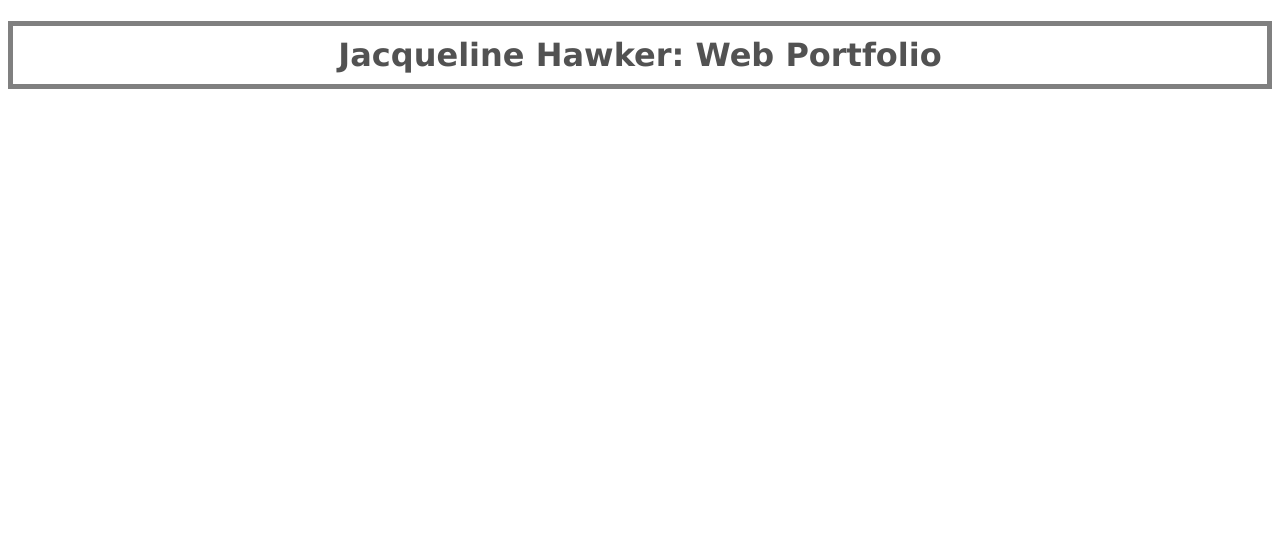
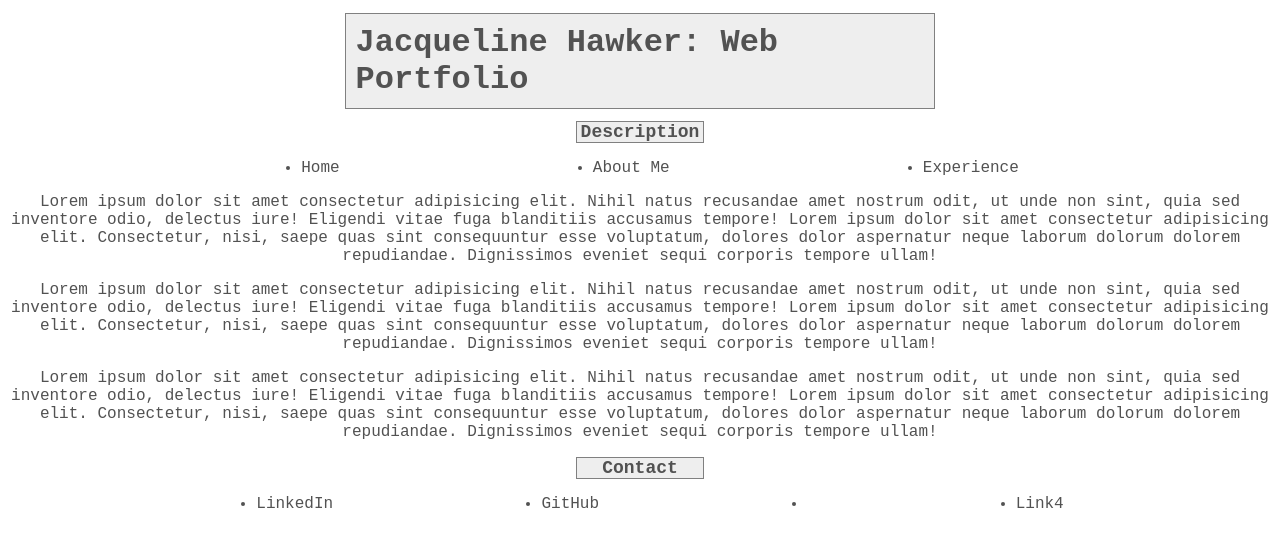
Before and after one commit to NoxSiren/Website-Portfolio, a plain HTML site: page Portfolio.html in a window 1280 px wide. Drawn offline with Linux system fonts and the light colour scheme.

Commit message:
improving site CSS

```diff
--- a/Assets/CSS/style.css
+++ b/Assets/CSS/style.css
@@ -1,8 +1,49 @@
-h1 {
+h1{
 color: rgb(82, 82, 82);
-font-family:Verdana, Geneva, Tahoma, sans-serif;
+font-family:'Courier New', Courier, monospace;
+height: 100%;
+width: 45%;
+margin: 1% auto;
+border: 1px solid rgb(128, 128, 128);
+padding: 10px;
+background-color: rgb(238, 238, 238);
+}
+
+h2{
+font-family: 'Courier New', Courier, monospace;
+font-size: 18px;
+text-align: center;
+width: 10%;
+height: 100%;
+margin: 0 auto;
+border: 1px solid rgb(128, 128, 128);
+background-color: rgb(238, 238, 238);
+color:rgb(82, 82, 82)
+}
+
+p {
+color: rgb(82, 82, 82);
+font-family:'Courier New', Courier, monospace;
+text-align: center;
+}
+
+li{
+color: rgb(82, 82, 82);
+font-family:'Courier New', Courier, monospace;
+}
+
+.main-header {
 display: flex;
 justify-content: center;
-border: 5px solid rgb(128, 128, 128);
-padding: 10px;
 }
+
+.about {
+display: flex;
+justify-content: center;
+}
+
+#links {
+    display: flex;
+    flex-direction: row;
+    justify-content: space-evenly;
+    }
--- a/Portfolio.html
+++ b/Portfolio.html
@@ -3,15 +3,58 @@
 
   <link rel="stylesheet" href="./assets/css/style.css" />
 
+<div>
     <head>
         <meta charset="UTF-8">
         <title>Jacqueline Hawker Web Portfolio</title>
       </head>
+</div>
 
-    <h1>Jacqueline Hawker: Web Portfolio</h1>
-
+<div>
     <body>
 
+        <div>
+            <h1 class id ="main-header">Jacqueline Hawker: Web Portfolio</h1>
+        </div>
+
+        <section class id= "about">
+            <h2>Description</h2>
+
+            <ul class id= "links">
+                <li>Home</li>
+                <li>About Me</li>
+                <li>Experience</li>
+            </ul>
+
+            <p>Lorem ipsum dolor sit amet consectetur adipisicing elit. Nihil natus recusandae amet nostrum odit, ut unde
+                non sint, quia sed inventore odio, delectus iure! Eligendi vitae fuga blanditiis accusamus tempore! Lorem
+                ipsum dolor sit amet consectetur adipisicing elit. Consectetur, nisi, saepe quas sint consequuntur esse
+                voluptatum, dolores dolor aspernatur neque laborum dolorum dolorem repudiandae. Dignissimos eveniet sequi
+                corporis tempore ullam!
+            </p>
+            <p>Lorem ipsum dolor sit amet consectetur adipisicing elit. Nihil natus recusandae amet nostrum odit, ut unde
+                non sint, quia sed inventore odio, delectus iure! Eligendi vitae fuga blanditiis accusamus tempore! Lorem
+                ipsum dolor sit amet consectetur adipisicing elit. Consectetur, nisi, saepe quas sint consequuntur esse
+                voluptatum, dolores dolor aspernatur neque laborum dolorum dolorem repudiandae. Dignissimos eveniet sequi
+                corporis tempore ullam!
+            </p>
+            <p>Lorem ipsum dolor sit amet consectetur adipisicing elit. Nihil natus recusandae amet nostrum odit, ut unde
+                non sint, quia sed inventore odio, delectus iure! Eligendi vitae fuga blanditiis accusamus tempore! Lorem
+                ipsum dolor sit amet consectetur adipisicing elit. Consectetur, nisi, saepe quas sint consequuntur esse
+                voluptatum, dolores dolor aspernatur neque laborum dolorum dolorem repudiandae. Dignissimos eveniet sequi
+                corporis tempore ullam!
+            </p>
+        </section>
+
+        <section class id= "about">
+            <h2>Contact</h2>
+            <ul class id= "links">
+                <li>LinkedIn</li>
+                <li>GitHub</li>
+                <li></li>
+                <li>Link4</li>
+            </ul>
+        </section>
 
     </body>
 
```
